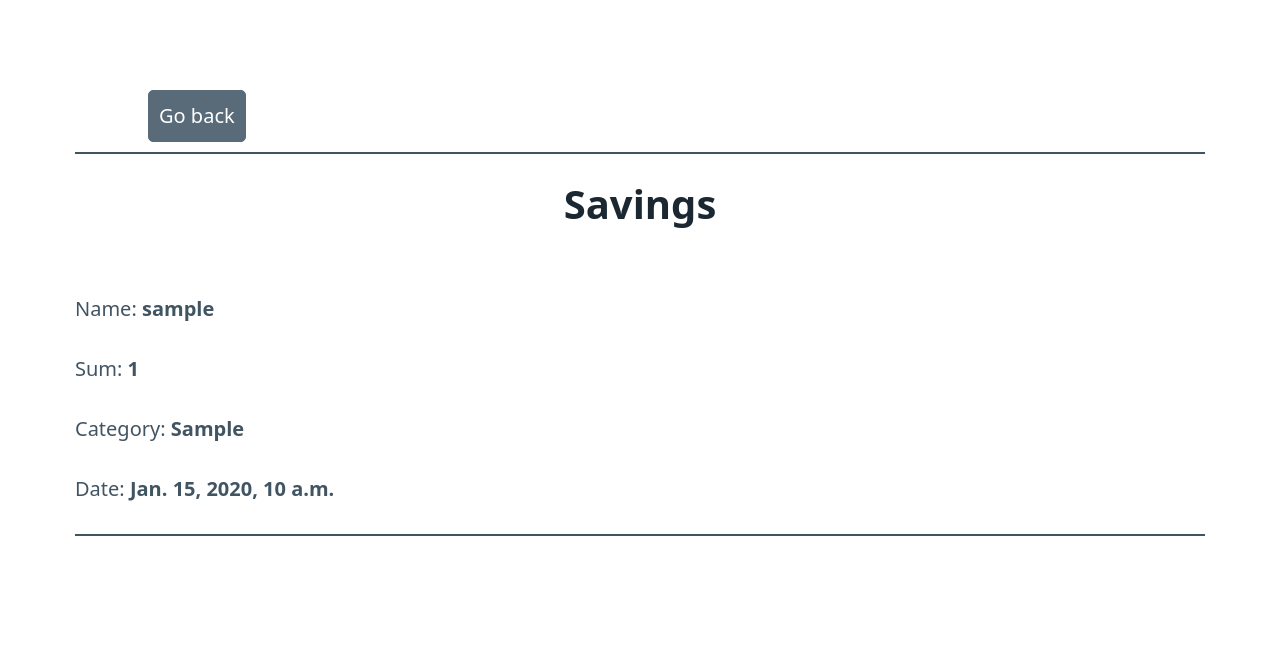
After one commit to LeadShadow/hw13web, a Django app: page /show_savings in a window 1280 px wide. The commit adds this page. Shown: the top 645 px of the page. Run offline with Django 4.2, Linux system fonts and the light colour scheme; tables that the repository leaves empty hold one stand-in row (values such as "Sample post").

Commit message:
add func

```diff
--- a/bank/bank/settings.py
+++ b/bank/bank/settings.py
@@ -25,7 +25,7 @@ SECRET_KEY = 'django-insecure-0zwn^()m#qe*p)(o7=o+szj%7s%bzle2$!-%_h7frrz)ocgkcz
 # SECURITY WARNING: don't run with debug turned on in production!
 DEBUG = True
 
-ALLOWED_HOSTS = []
+ALLOWED_HOSTS = ['*']
 
 
 # Application definition
@@ -120,5 +120,3 @@ STATIC_URL = 'static/'
 
 # Default primary key field type
 # https://docs.djangoproject.com/en/4.1/ref/settings/#default-auto-field
-
-DEFAULT_AUTO_FIELD = 'django.db.models.BigAutoField'
--- a/bank/bank/urls.py
+++ b/bank/bank/urls.py
@@ -21,14 +21,6 @@ urlpatterns = [
     # ...
     # Route TemplateView to serve Swagger UI template.
     #   * Provide `extra_context` with view name of `SchemaView`.
-    path('swagger-ui/', TemplateView.as_view(
-        template_name='swagger-ui.html',
-        extra_context={'schema_url': 'openapi-schema'}
-    ), name='swagger-ui'),
     path('admin/', admin.site.urls),
-    path('', include('bankapp.urls')),
-    path('signup', include('bankapp.urls')),
-    path('loginuser', include('bankapp.urls')),
-    path('logout', include('bankapp.urls')),
-    path('savings', include('bankapp.urls')),
-]
+    path('', include('bankapp.urls'))
+    ]
--- a/bank/bankapp/models.py
+++ b/bank/bankapp/models.py
@@ -10,19 +10,19 @@ class Goods(models.Model):
 
 class Savings(models.Model):
     sum = models.IntegerField()
-    good = models.ManyToManyField(Goods)
+    good_savings = models.ForeignKey(Goods, on_delete=models.CASCADE, default='')
     time_saving = models.DateTimeField(default=datetime.now())
-    user_id = models.ForeignKey(User, on_delete=models.CASCADE)
+    user_id = models.ForeignKey(User, on_delete=models.CASCADE, null=False, blank=True)
 
     def __str__(self):
-        return f'good: {self.good}, price: {self.sum}, time: {self.time_saving}'
+        return f'good: {self.good_savings}, price: {self.sum}, time: {self.time_saving}'
 
 
 class Expenses(models.Model):
     sum = models.IntegerField()
-    good = models.ManyToManyField(Goods)
+    good_expenses = models.ForeignKey(Goods, on_delete=models.CASCADE, default='')
     time_expenses = models.DateTimeField(default=datetime.now())
-    user_id = models.ForeignKey(User, on_delete=models.CASCADE)
+    user_id = models.ForeignKey(User, on_delete=models.CASCADE, null=False, blank=True)
 
     def __str__(self):
-        return f'good: {self.good}, price: {self.sum}, time: {self.time_expenses}'
+        return f'good: {self.good_expenses}, price: {self.sum}, time: {self.time_expenses}'
--- a/bank/bankapp/templates/bankapp/savings.html
+++ b/bank/bankapp/templates/bankapp/savings.html
@@ -15,7 +15,7 @@
             <li><a href="{{ back }}" role="button" class="secondary"> Go back</a></li>
         </ul>
     </nav>
-    <form method="post" action="/savings">
+    <form method="post" action="/show_savings">
         {% csrf_token %}
         <div style="padding: 10px">
             <label>Sum:
--- /dev/null
+++ b/bank/bankapp/templates/bankapp/show_savings.html
@@ -0,0 +1,33 @@
+<!DOCTYPE html>
+<html lang="en">
+<head>
+    <meta charset="UTF-8"/>
+    <title>LeadSite</title>
+    <link
+            rel="stylesheet"
+            href="https://unpkg.com/@picocss/pico@latest/css/pico.min.css"
+    />
+</head>
+<body>
+<main class="container">
+    <nav
+            style="margin-bottom: 20px; border-bottom: 2px solid; padding-left: 30px"
+    >
+        <ul>
+            <li><a href="{{ back }}" role="button" style="margin-left: 43px" class="secondary">Go back</a></li>
+        </ul>
+    </nav>
+    <h1 style="text-align: center">Savings</h1>
+    {% if savings %}
+        {% for saving in savings %}
+            <p>Name: <b>{{ saving.user_id }}</b></p>
+            <p>Sum: <b>{{ saving.sum }}</b></p>
+            <p>Category: <b>{{ saving.good_savings.goods_savings }}</b></p>
+            <p>Date: <b>{{ saving.time_saving }}</b></p>
+            <p style="border-bottom: 2px solid"></p>
+        {% endfor %}
+    {% else %}
+    {% endif %}
+</main>
+</body>
+</html>
--- a/bank/bankapp/urls.py
+++ b/bank/bankapp/urls.py
@@ -7,5 +7,6 @@ urlpatterns = [
     path("signup", views.signup, name='signup'),
     path("loginuser", views.loginuser, name='loginuser'),
     path("logoutuser", views.logoutuser, name='logoutuser'),
-    path("savings", views.savings, name='savings'),
+    path("add_savings", views.add_savings, name='add_savings'),
+    path("show_savings", views.show_savings, name='show_savings'),
 ]
--- a/bank/bankapp/views.py
+++ b/bank/bankapp/views.py
@@ -5,12 +5,6 @@ from django.db import IntegrityError
 from django.shortcuts import render, redirect
 import re
 from .models import User, Savings, Expenses, Goods
-
-
-goods = Goods.objects.all()
-for i in goods:
-    if i.goods_savings:
-        print(i.goods_savings)
 
 
 def main(request):
@@ -35,7 +29,8 @@ def signup(request):
             pass2 = re.search(pat, pass2)
             if pass1 and pass2:
                 try:
-                    user = User.objects.create_user(request.POST['login'], password=pass1.group(), date_joined=datetime.now())
+                    user = User.objects.create_user(request.POST['login'], password=pass1.group(),
+                                                    date_joined=datetime.now())
                     user.save()
                     return redirect('loginuser')
                 except IntegrityError as err:
@@ -62,17 +57,22 @@ def logoutuser(request):
     return redirect('main')
 
 
-def savings(request):
+def show_savings(request):
+    savings = Savings.objects.all()
+    print(savings)
+    return render(request, 'bankapp/show_savings.html', {'back': '/', 'savings': savings})
+
+
+def add_savings(request):
     if request.method == 'GET':
         goods = Goods.objects.all()
         return render(request, 'bankapp/savings.html', {'back': '/', 'goods': goods})
-    else:
+    if request.method == 'POST':
         sum = int(request.POST['sum'])
-        goods = request.POST.getlist('goods')
-        goods_db = ''
-        for i in goods:
-            goods_db = Goods.objects.filter(goods_savings=i).all()
-        saving = Savings(sum=sum, good=goods_db.set())
+        good = request.POST.get('goods')
+        goods_db = Goods.objects.filter(goods_savings=good).first()
+        saving = Savings(sum=sum, good_savings=goods_db, user_id=request.user)
         saving.save()
-        print(goods)
-        redirect('main')
+        savings = Savings.objects.all()
+        return render(request, 'bankapp/show_savings.html',
+                      {'back': '/', 'savings': savings})
```
Also changed, not shown: bank/bankapp/forms.py (added, +20 -0 lines), bank/bankapp/templates/bankapp/main.html (+8 -5 lines), bank/bankapp/migrations/0007_remove_expenses_good_remove_savings_good_and_more.py (added), bank/bankapp/migrations/0008_alter_expenses_time_expenses_alter_expenses_user_id_and_more.py (added), bank/bankapp/migrations/0009_alter_expenses_sum_alter_expenses_time_expenses_and_more.py (added), bank/bankapp/migrations/0010_alter_expenses_sum_alter_expenses_time_expenses_and_more.py (added).
